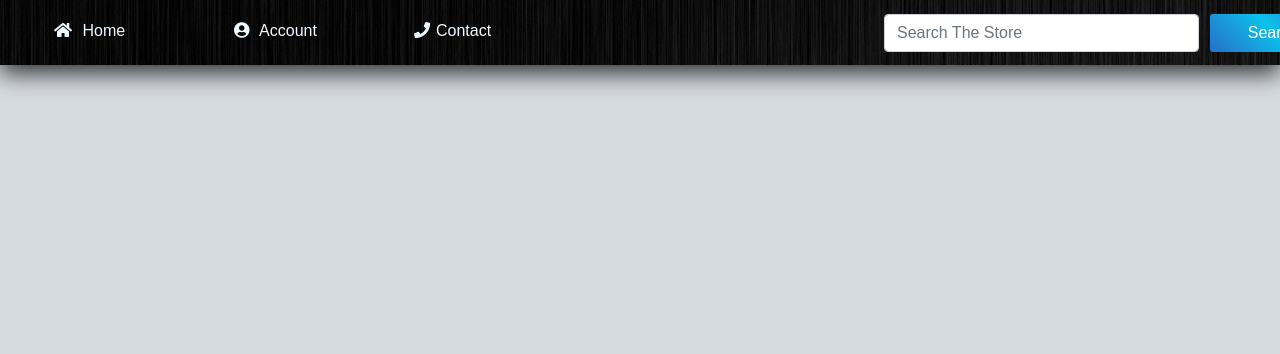
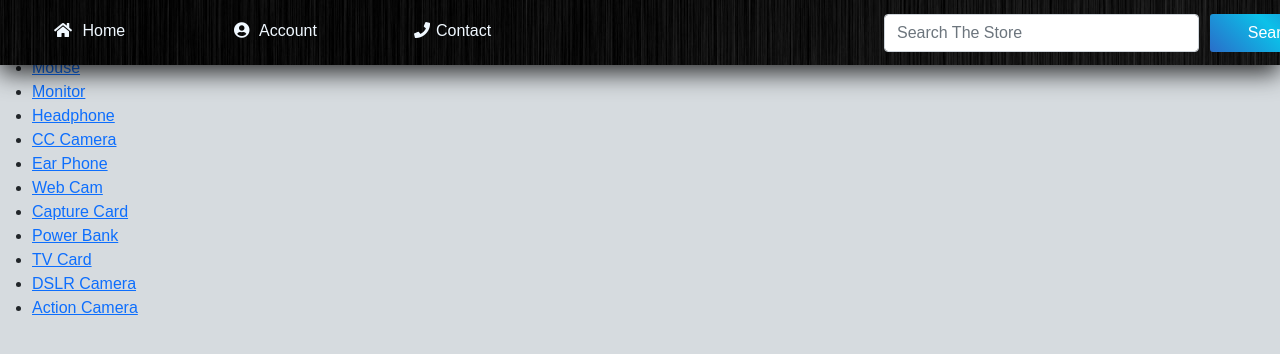
Before and after one commit to Nafis71/techgear, a PHP site: page /customer.php in a window 1280 px wide. Shown: the top 354 px of the page. Run offline with PHP 8.4, Linux system fonts and the light colour scheme; data that the repository does not hold is empty; some libraries are stand-ins or nearby versions.

Commit message:
Update customer.php
Style changed

```diff
--- a/customer.php
+++ b/customer.php
@@ -15,7 +15,7 @@
     <title>Tech Gear</title>
 </head>
 <body>
-
+<header id="header">
     <div class="menu-bar">
         <ul>
             <li><a href="index.php"><i class="fa fa-home "></i> Home</a></li>
@@ -26,16 +26,33 @@
             <form action="search.php" method="POST">
             <input type="text" name="search" class="form-control" placeholder="Search The Store" autocomplete="off" required>
             <button type="submit" name="submit" class="btn btn-primary">Search</button>
+            </ul>
 </div>
-</form>
-	</div>
 
-        </ul>
-</div>
+            <nav class="navbar">
+            <ul>
+            <li><a href="index.php">Processor</a></li>
+
+            <li><a href="login.php">Graphics&nbsp;Card</a></li>
+            <li><a href="#">Mouse</a></li>
+            <li><a href="#">Monitor</a></li>
+            <li><a href="#">Headphone</a></li>
+            <li><a href="#">CC&nbsp;Camera</a></li>
+            <li><a href="#">Ear&nbsp;Phone</a></li>
+            <li><a href="#">Web&nbsp;Cam</a></li>
+            <li><a href="#">Capture&nbsp;Card</a></li>
+            <li><a href="#">Power&nbsp;Bank</a></li>
+            <li><a href="#">TV&nbsp;Card</a></li>
+            <li><a href="#">DSLR&nbsp;Camera</a></li>
+            <li><a href="#">Action&nbsp;Camera</a></li>
+
+            </ul>
+</nav>
+</header>
 <div class="container">
     <div clas="row">
 <?php
-include 'connect.php';
+include'connect.php';
 mysqli_select_db($connection,'store');
 $query = "select *from product";
 $result = mysqli_query($connection,$query);
```
